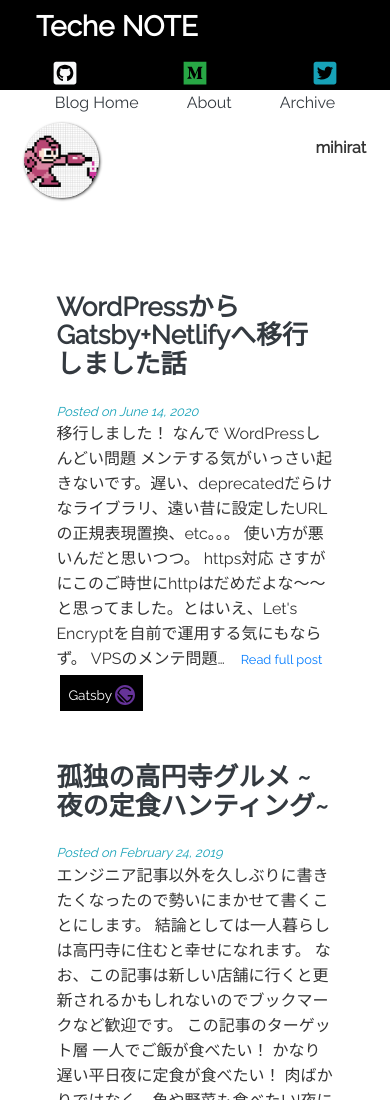
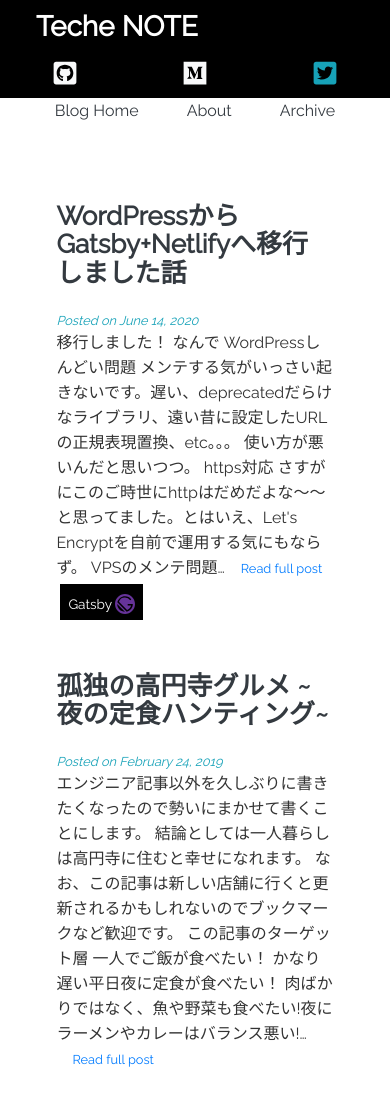
Before and after one commit to mihirat/blog-jp, a Gatsby site: page / in a window 390 px wide. Shown: the top 1100 px of the page. Built offline with nearby package versions, Linux system fonts and the light colour scheme; Gatsby itself is replaced by a stand-in of ours; some packages are replaced by stand-ins of ours.

Commit message:
remove mobileheader bio

```diff
--- a/src/components/header/MobileBio.js
+++ b/src/components/header/MobileBio.js
@@ -8,7 +8,7 @@
     return (
         <div className="mobile-bio-main">
             <img src={mihirat}  className="ml-4 mt-2" style={{ maxWidth: `75px`, maxHeight: `75px`, borderRadius: `50%`,boxShadow: `1px 1px 3px`}} alt="author-pic" />
-            <h4 className="mr-4 mt-4">{props.author}</h4>
+            <h4 className="mr-3 mt-3">{props.author}</h4>
         </div>
     )
 }
--- a/src/components/header/MobileSocialLinks.js
+++ b/src/components/header/MobileSocialLinks.js
@@ -29,7 +29,7 @@
                     <FaTwitterSquare size={26} style={{ color: "info" }} />
                 </span>
             </a> */}
-            <a className="text-success"
+            <a className="text-light"
                 href={contacts.medium}>
                 <span title="Medium">
                     <FaMedium size={26} style={{ color: "info" }} />
--- a/src/components/header/header.css
+++ b/src/components/header/header.css
@@ -29,6 +29,8 @@
 }
 .mobile-pages-main {
   width: 100%;
+  min-height: 2rem;
+  margin-top: 0.5rem;
   background: white;
   display: none;
 }
--- a/src/components/header/header.js
+++ b/src/components/header/header.js
@@ -6,7 +6,6 @@
 import MobileSocialLinks from "./MobileSocialLinks"
 import MobilePageLinks from "./MobilePageLinks"
 import SocialLinks from "./SocialLinks"
-import MobileBio from "./MobileBio"
 import "./header.css"
 
 const Header = ({ siteTitle, tagline, author, contacts }) => {
@@ -39,7 +38,6 @@
       </div>
       <MobileSocialLinks contacts={contacts} />
       <MobilePageLinks />
-      <MobileBio author={author} />
     </header>
   )
 }
```
